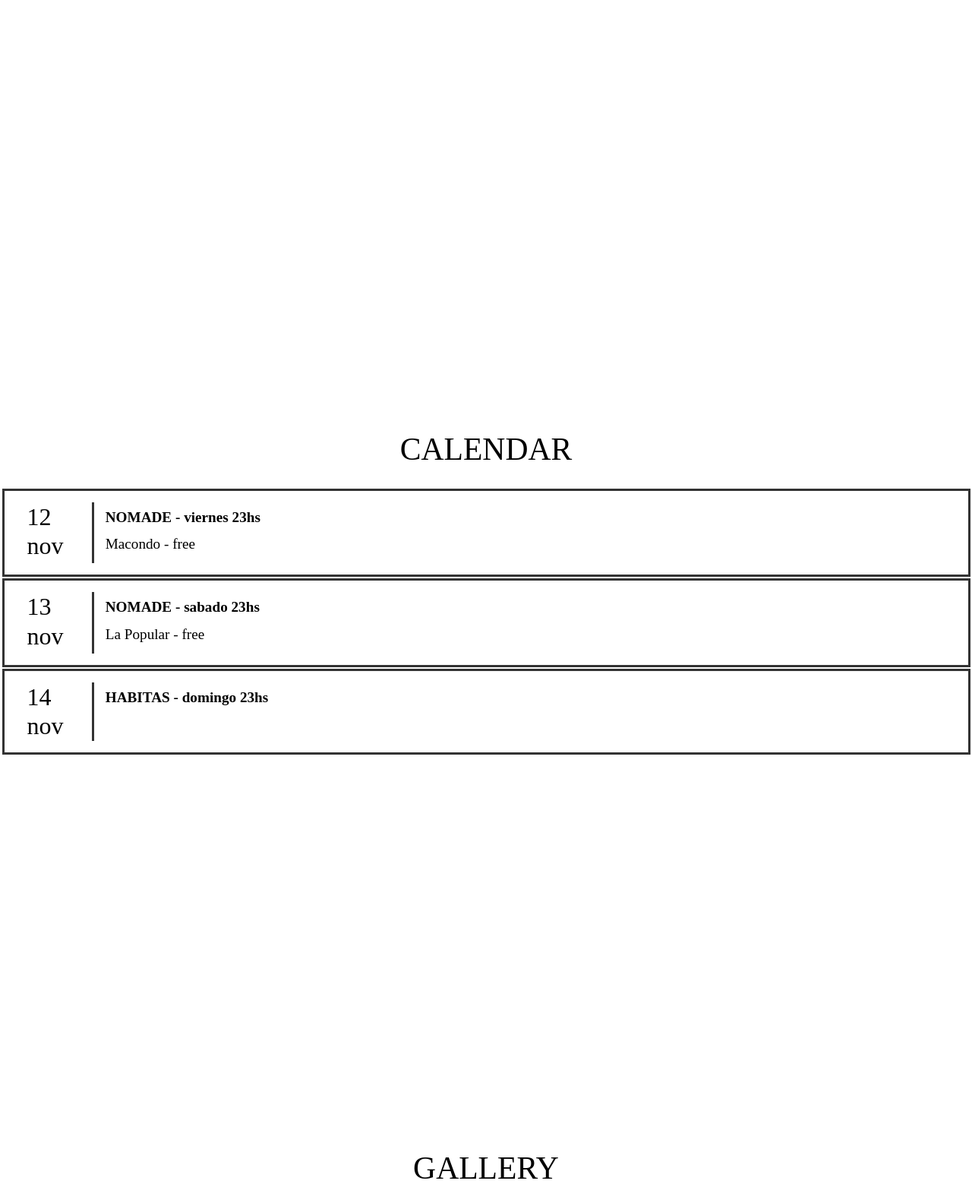
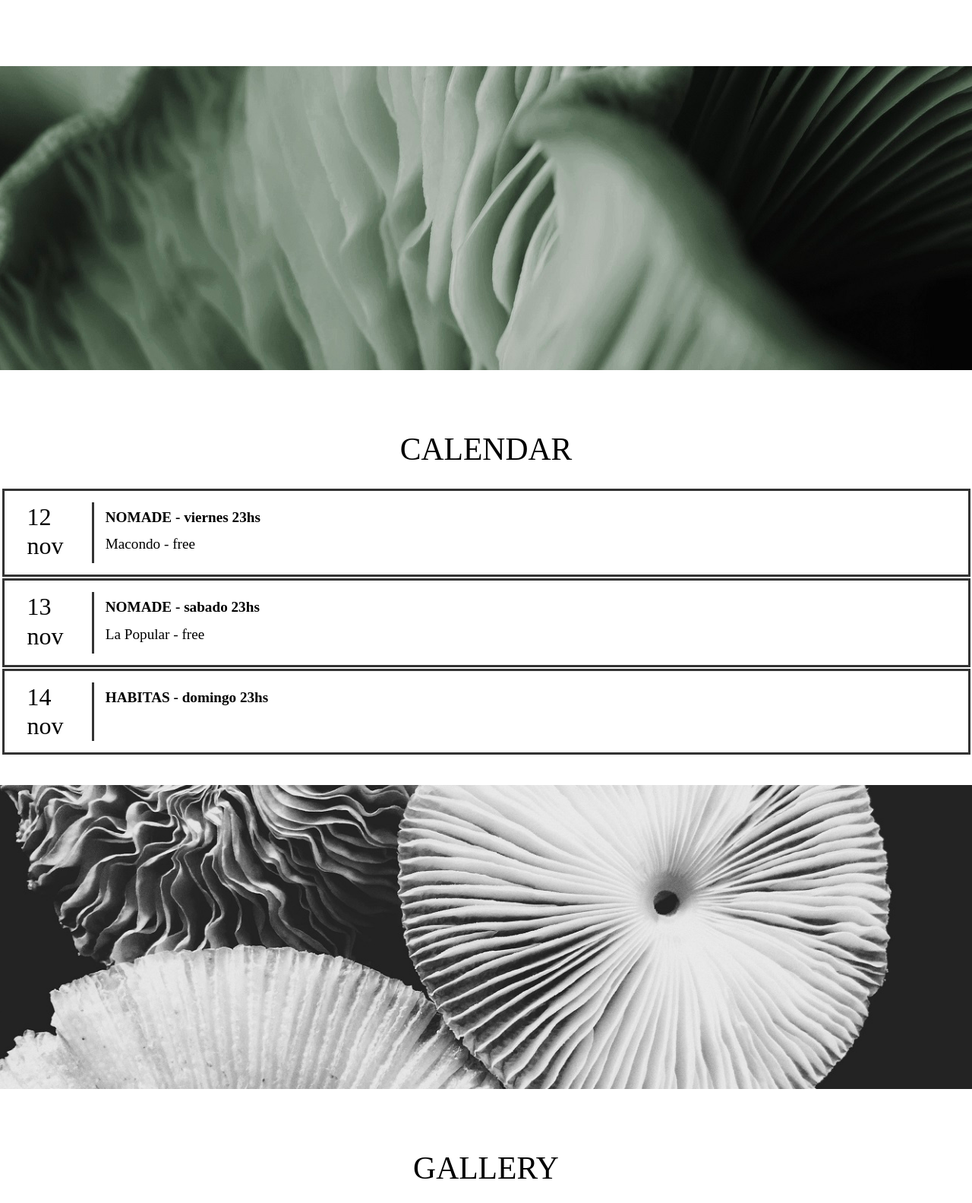
Before and after one commit to joakodaurat/hermanobosque, a PHP site: page / in a window 1280 px wide. Shown: the part 3202-4785 px from the top of the page at 76% size. Run offline with PHP 8.4, Linux system fonts and the light colour scheme; some web fonts are replaced.

Commit message:
ultima version se repiten las imagenes

```diff
--- a/css/tooplate-infinite-loop.css
+++ b/css/tooplate-infinite-loop.css
@@ -274,7 +274,6 @@ blockquote {
 #testimonials {
   color: white;
   background-image: url(../img/infinite-loop-02.jpg);
-  background-repeat: no-repeat;
   background-size: 100%;
 
 
@@ -283,22 +282,29 @@ blockquote {
 }
 #hongos {
   color: white;
-  background-image: url(../img/hongoverde.jpg);
-  background-size: 100%;
-background-repeat: no-repeat;
+  background:  url(../img/hongoverde.jpg);
+  -o-background-repeat: no-repeat;
+  -moz-background-repeat: no-repeat;
+  -webkit-background-repeat: no-repeat;
+
+
   }
 
 #hongoblanco {
   color: white;
+
   background-image: url(../img/hongoblanco.jpg);
+
   background-size: 100%;
-background-repeat: no-repeat;
+    -o-background-repeat: no-repeat;
+  -moz-background-repeat: no-repeat;
+  -webkit-background-repeat: no-repeat;
 }
 #hongonegro {
   color: white;
+
   background-image: url(../img/hongonegro.jpg);
   background-size: 100%;
-background-repeat: no-repeat;
 
 }
 
```
Also changed, not shown: img/hongoblanco.jpg.
